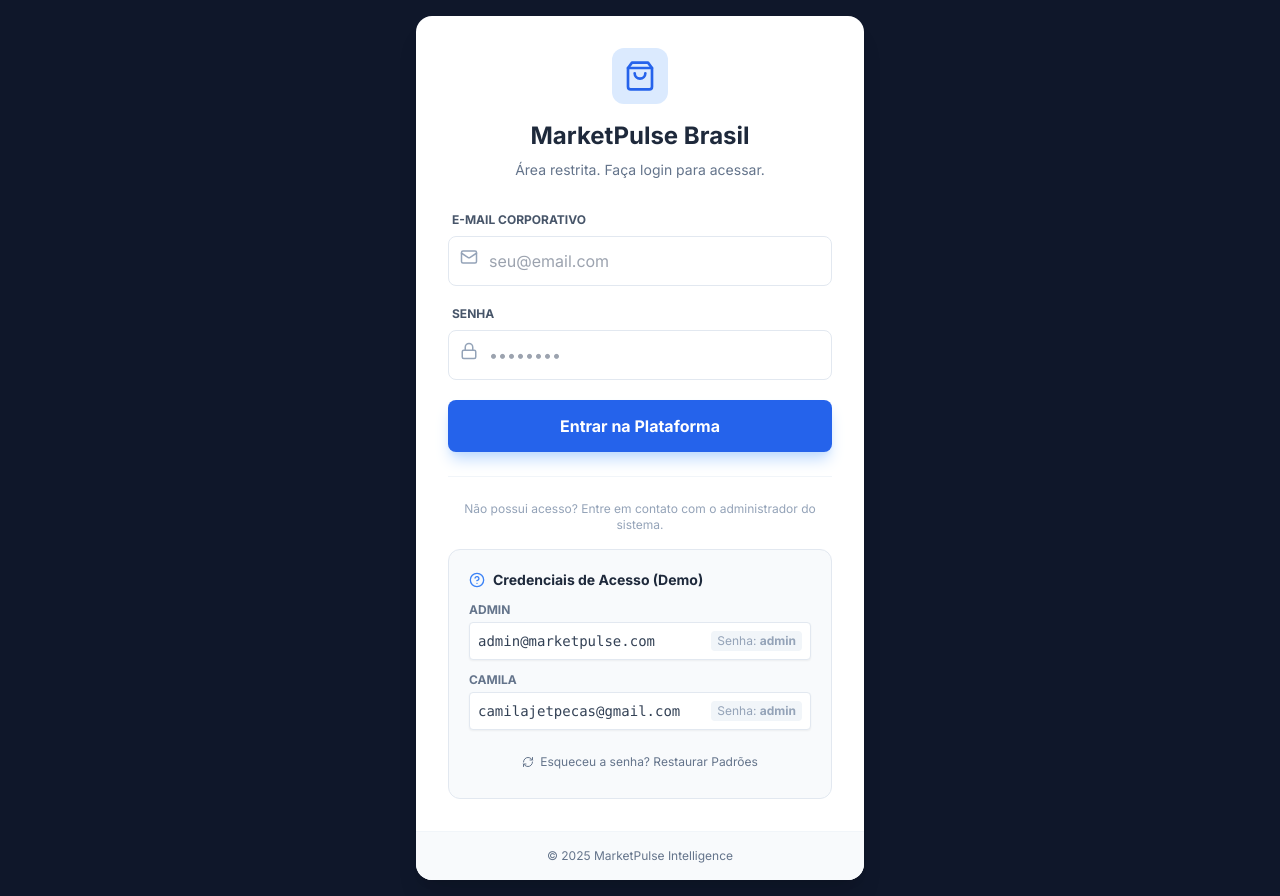
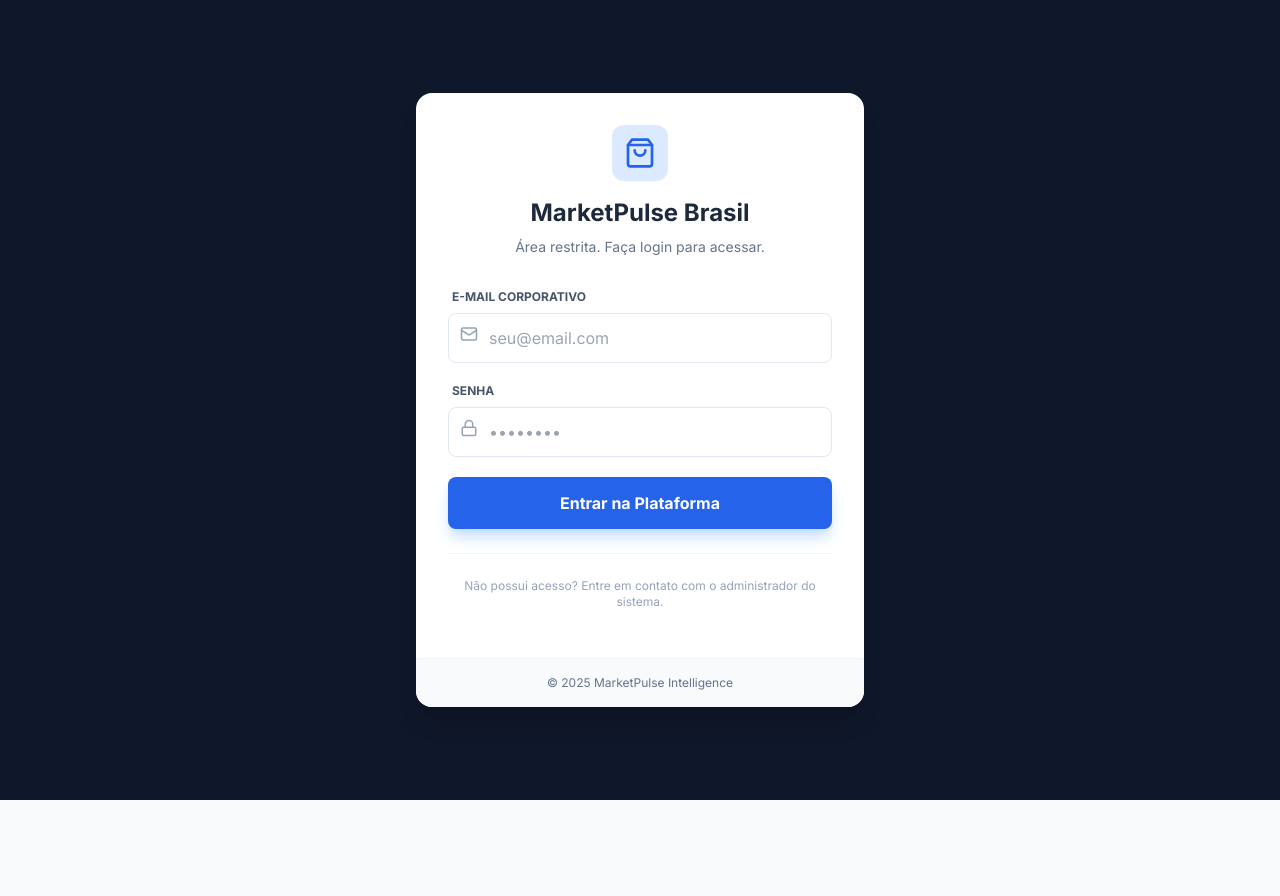
Before and after one commit to camilajetpecas-rgb/MarketPulse, a React (Vite) app: page /#/login in a window 1280 px wide. After the commit the page ends 800 px from the top, so only its background shows below. Built offline with nearby package versions, Linux system fonts and the light colour scheme; no server answers.

Commit message:
chore: remove demo credentials from login page

```diff
--- a/pages/Login.tsx
+++ b/pages/Login.tsx
@@ -1,9 +1,9 @@
 
 import React, { useState } from 'react';
 import { useAuth } from '../context/AuthContext';
-import { authService } from '../services/auth';
+
 import { useNavigate } from 'react-router-dom';
-import { ShoppingBag, Lock, Mail, Loader2, AlertCircle, HelpCircle, RefreshCw } from 'lucide-react';
+import { ShoppingBag, Lock, Mail, Loader2, AlertCircle } from 'lucide-react';
 
 const Login: React.FC = () => {
   // Form State
@@ -39,11 +39,6 @@ const Login: React.FC = () => {
     }
   };
 
-  const handleReset = () => {
-    if (window.confirm('Tem certeza? Isso irá apagar todos os usuários cadastrados e restaurar as senhas originais (senha: "admin").')) {
-        authService.resetSystem();
-    }
-  };
 
   return (
     <div className="min-h-screen bg-slate-900 flex items-center justify-center p-4">
@@ -117,37 +112,7 @@ const Login: React.FC = () => {
             </p>
           </div>
 
-          {/* Painel de Credenciais de Demonstração */}
-          <div className="mt-4 bg-slate-50 rounded-xl p-5 border border-slate-200">
-            <div className="flex items-center text-slate-800 font-bold mb-3 text-sm">
-                <HelpCircle size={16} className="mr-2 text-blue-500" />
-                Credenciais de Acesso (Demo)
-            </div>
-            <div className="space-y-3 text-sm">
-                <div className="flex flex-col space-y-1">
-                <span className="text-slate-500 text-xs uppercase font-bold">Admin</span>
-                <div className="flex justify-between items-center bg-white p-2 rounded border border-slate-200 shadow-sm cursor-pointer hover:border-blue-300 transition-colors" onClick={() => { setEmail('admin@marketpulse.com'); setPassword('admin'); }}>
-                    <code className="text-slate-700 text-xs sm:text-sm">admin@marketpulse.com</code>
-                    <span className="text-slate-400 text-xs bg-slate-100 px-1.5 py-0.5 rounded">Senha: <b>admin</b></span>
-                </div>
-                </div>
-                <div className="flex flex-col space-y-1">
-                <span className="text-slate-500 text-xs uppercase font-bold">Camila</span>
-                <div className="flex justify-between items-center bg-white p-2 rounded border border-slate-200 shadow-sm cursor-pointer hover:border-blue-300 transition-colors" onClick={() => { setEmail('camilajetpecas@gmail.com'); setPassword('admin'); }}>
-                    <code className="text-slate-700 text-xs sm:text-sm truncate mr-2">camilajetpecas@gmail.com</code>
-                    <span className="text-slate-400 text-xs bg-slate-100 px-1.5 py-0.5 rounded whitespace-nowrap">Senha: <b>admin</b></span>
-                </div>
-                </div>
-            </div>
 
-            <button
-                onClick={handleReset}
-                className="w-full mt-4 flex items-center justify-center text-xs text-slate-500 hover:text-red-600 transition-colors py-2 hover:bg-red-50 rounded"
-            >
-                <RefreshCw size={12} className="mr-1.5" />
-                Esqueceu a senha? Restaurar Padrões
-            </button>
-            </div>
 
         </div>
         <div className="bg-slate-50 p-4 text-center border-t border-slate-100 text-xs text-slate-500">
```
Lines whose indentation alone changed are shown as unchanged.
